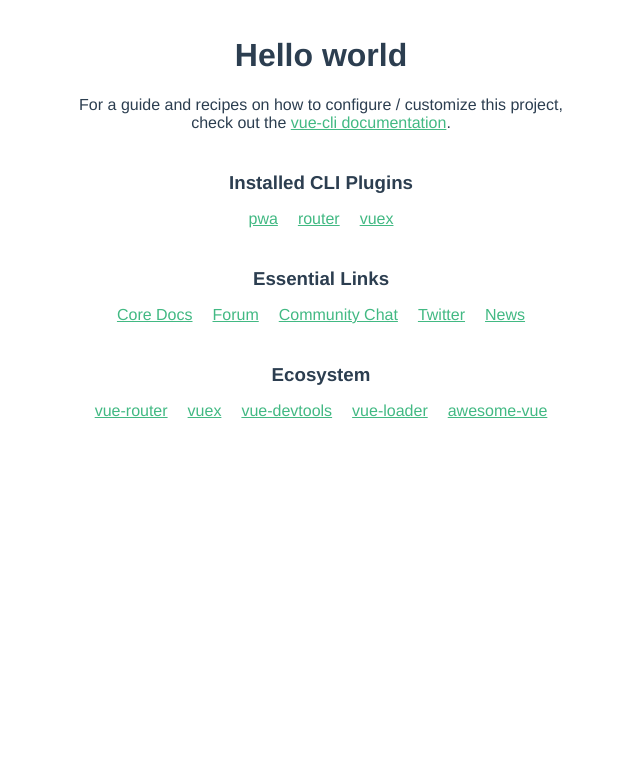
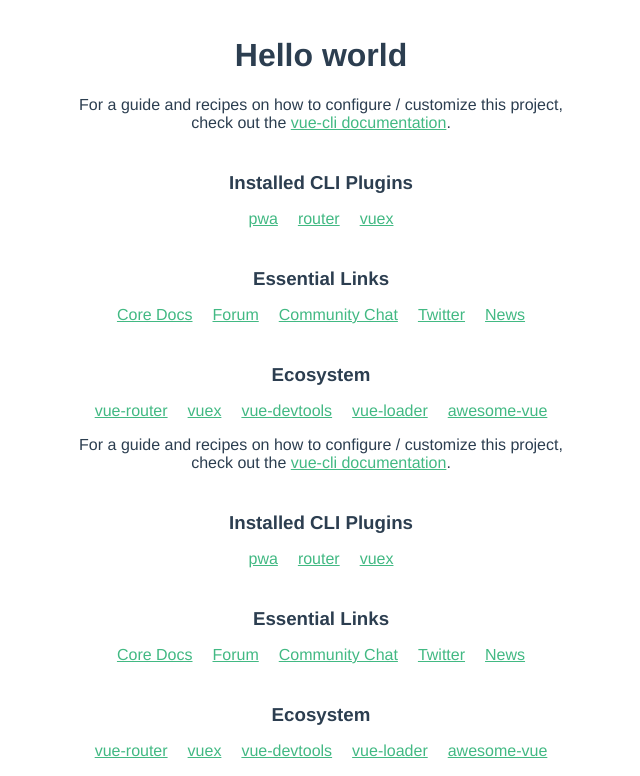
Before and after one commit to Shakhnazar45/vueTagam, a Vue app: page / in a window 1280 px wide. Shown: the part 274-1050 px from the top of the page, without its empty margins (319-959 px from the left). Before the commit the page ends 800 px from the top, so only its background shows below. Built offline with nearby package versions, Linux system fonts and the light colour scheme; the HTML template or start-up script is replaced by a standard one.

Commit message:
new push

```diff
--- a/src/App.vue
+++ b/src/App.vue
@@ -15,6 +15,7 @@
   -moz-osx-font-smoothing: grayscale;
   text-align: center;
   color: #2c3e50;
+
 }
 
 nav {
--- a/src/components/HelloWorld.vue
+++ b/src/components/Home/HelloWorld.vue
@@ -28,7 +28,35 @@
       <li><a href="https://vue-loader.vuejs.org" target="_blank" rel="noopener">vue-loader</a></li>
       <li><a href="https://github.com/vuejs/awesome-vue" target="_blank" rel="noopener">awesome-vue</a></li>
     </ul>
+    <p>
+      For a guide and recipes on how to configure / customize this project,<br>
+      check out the
+      <a href="https://cli.vuejs.org" target="_blank" rel="noopener">vue-cli documentation</a>.
+    </p>
+    <h3>Installed CLI Plugins</h3>
+    <ul>
+      <li><a href="https://github.com/vuejs/vue-cli/tree/dev/packages/%40vue/cli-plugin-pwa" target="_blank" rel="noopener">pwa</a></li>
+      <li><a href="https://github.com/vuejs/vue-cli/tree/dev/packages/%40vue/cli-plugin-router" target="_blank" rel="noopener">router</a></li>
+      <li><a href="https://github.com/vuejs/vue-cli/tree/dev/packages/%40vue/cli-plugin-vuex" target="_blank" rel="noopener">vuex</a></li>
+    </ul>
+    <h3>Essential Links</h3>
+    <ul>
+      <li><a href="https://vuejs.org" target="_blank" rel="noopener">Core Docs</a></li>
+      <li><a href="https://forum.vuejs.org" target="_blank" rel="noopener">Forum</a></li>
+      <li><a href="https://chat.vuejs.org" target="_blank" rel="noopener">Community Chat</a></li>
+      <li><a href="https://twitter.com/vuejs" target="_blank" rel="noopener">Twitter</a></li>
+      <li><a href="https://news.vuejs.org" target="_blank" rel="noopener">News</a></li>
+    </ul>
+    <h3>Ecosystem</h3>
+    <ul>
+      <li><a href="https://router.vuejs.org" target="_blank" rel="noopener">vue-router</a></li>
+      <li><a href="https://vuex.vuejs.org" target="_blank" rel="noopener">vuex</a></li>
+      <li><a href="https://github.com/vuejs/vue-devtools#vue-devtools" target="_blank" rel="noopener">vue-devtools</a></li>
+      <li><a href="https://vue-loader.vuejs.org" target="_blank" rel="noopener">vue-loader</a></li>
+      <li><a href="https://github.com/vuejs/awesome-vue" target="_blank" rel="noopener">awesome-vue</a></li>
+    </ul>
   </div>
+
 </template>
 
 <script>
@@ -48,11 +76,14 @@
 ul {
   list-style-type: none;
   padding: 0;
+
+  li {
+    display: inline-block;
+    margin: 0 10px;
+  }
+
 }
-li {
-  display: inline-block;
-  margin: 0 10px;
-}
+
 a {
   color: #42b983;
 }
--- a/src/router/index.js
+++ b/src/router/index.js
@@ -19,7 +19,7 @@
     component: function () {
       return import(/* webpackChunkName: "about" */ '../views/AboutView.vue')
     }
-  }
+  },
 ]
 
 const router = new VueRouter({
--- a/src/views/HomeView.vue
+++ b/src/views/HomeView.vue
@@ -7,7 +7,7 @@
 
 <script>
 // @ is an alias to /src
-import HelloWorld from '@/components/HelloWorld.vue'
+import HelloWorld from '@/components/Home/HelloWorld.vue'
 
 export default {
   name: 'HomeView',
```
